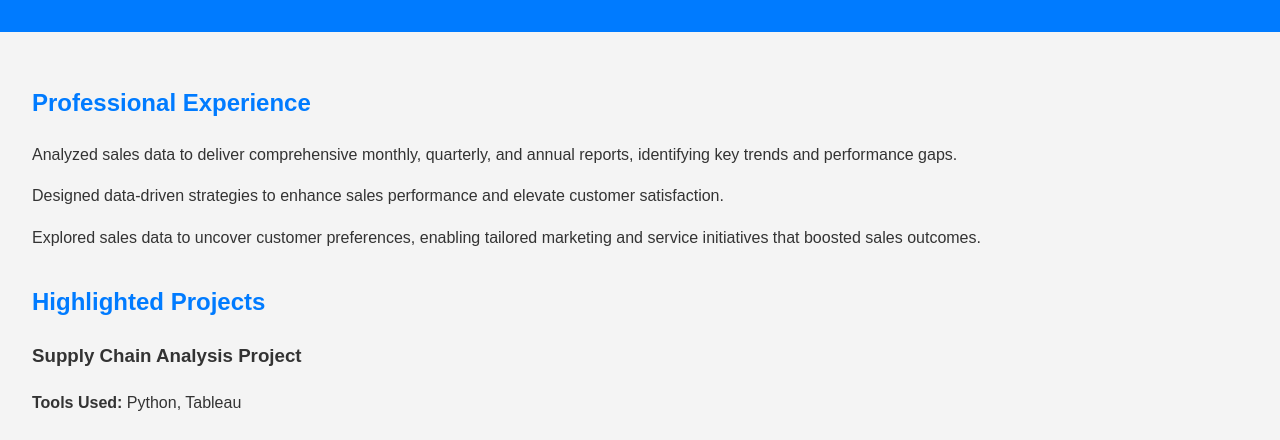
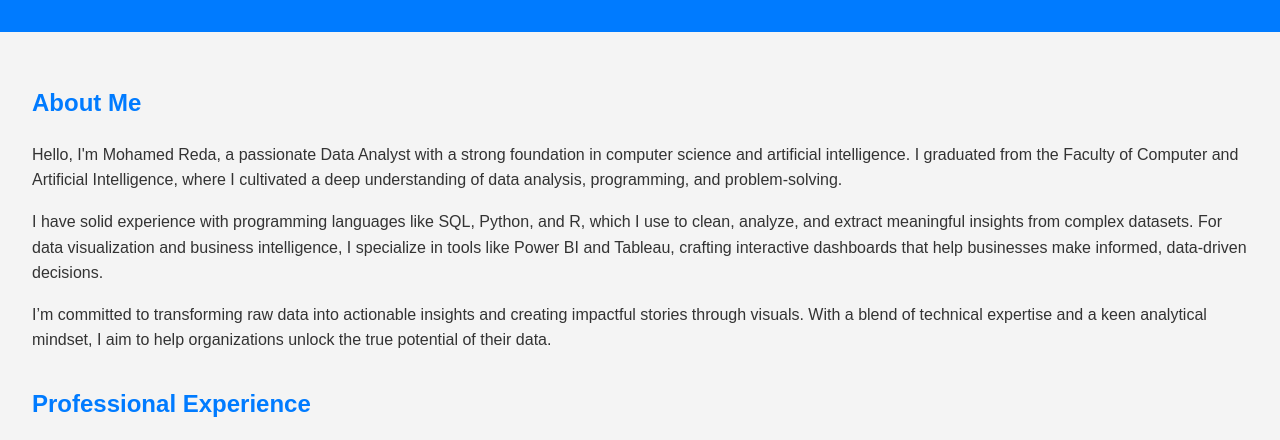
Before and after one commit to Mhmdreda21/Mohamed-Reda-Portfolio, a plain HTML site: page index.html in a window 1280 px wide. Shown: the part 284-724 px from the top of the page. Drawn offline with Linux system fonts and the light colour scheme.

Commit message:
Update index.html

```diff
--- a/index.html
+++ b/index.html
@@ -56,6 +56,15 @@
         <h1>Mohamed Reda – Data Analyst Portfolio</h1>
     </header>
     <main>
+        <section>
+            <h2>About Me</h2>
+            <p>Hello, I'm Mohamed Reda, a passionate Data Analyst with a strong foundation in computer science and artificial intelligence.
+                I graduated from the Faculty of Computer and Artificial Intelligence, where I cultivated a deep understanding of data analysis, programming, and problem-solving.</p>
+            <p>I have solid experience with programming languages like SQL, Python, and R, which I use to clean, analyze, and extract meaningful insights from complex datasets.
+                For data visualization and business intelligence, I specialize in tools like Power BI and Tableau, crafting interactive dashboards that help businesses make informed, data-driven decisions.</p>
+            <p>I’m committed to transforming raw data into actionable insights and creating impactful stories through visuals.
+                With a blend of technical expertise and a keen analytical mindset, I aim to help organizations unlock the true potential of their data.</p>
+        </section>
         <section>
             <h2>Professional Experience</h2>
             <p>Analyzed sales data to deliver comprehensive monthly, quarterly, and annual reports, identifying key trends and performance gaps.</p>
```
